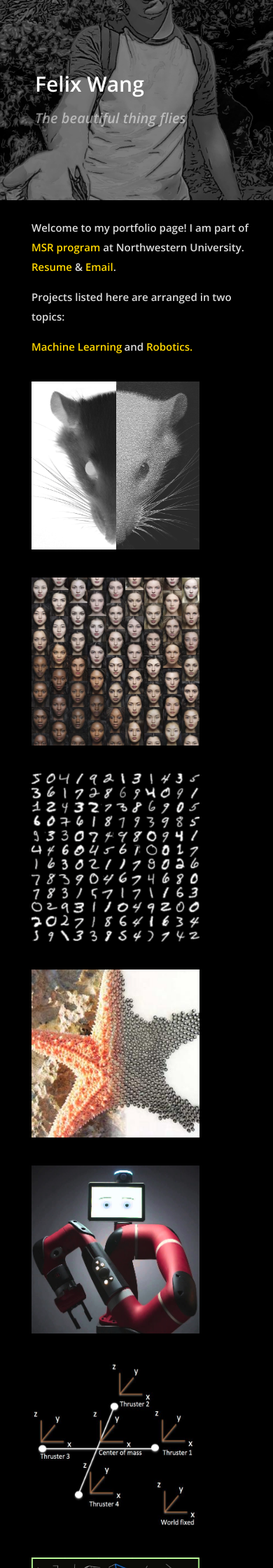
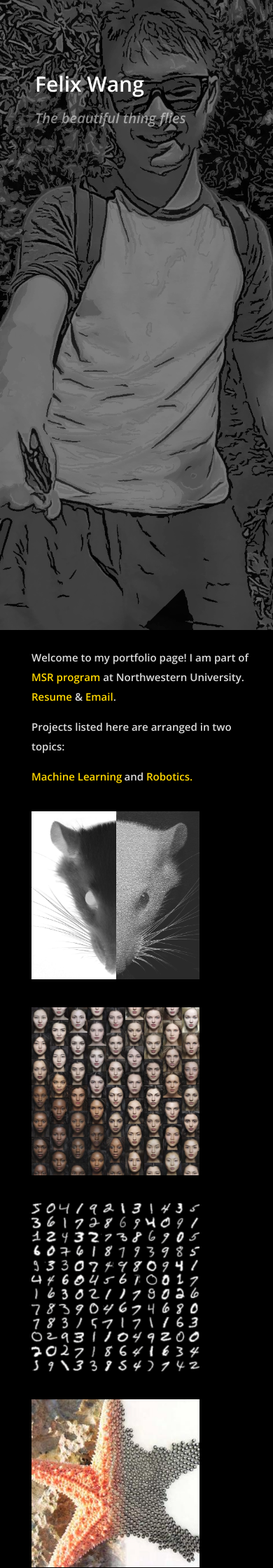
Before and after one commit to yanweiw/yanweiw.github.io, a Jekyll site: the page built from index.html, in a window 390 px wide. Shown: the top 2240 px of the page at 70% size. Built offline with Jekyll 4.4.1, drawn with Linux system fonts in a browser that asks for light colours; nearby versions of some CDN libraries; Markdown is read by kramdown in place of the engine named in the settings.

Commit message:
fixed header height

```diff
--- a/css/main.css
+++ b/css/main.css
@@ -170,7 +170,7 @@ header {
   position: relative;
   width: 35%;
   background-repeat: no-repeat;
-  background-position: center;
+  background-position: center top;
   -webkit-background-size: cover;
   -moz-background-size: cover;
   -o-background-size: cover;
@@ -185,7 +185,7 @@ header {
     width: 100%;
   }
   header {
-    height: auto;
+    height: 100%;
   }
 }
 
```
